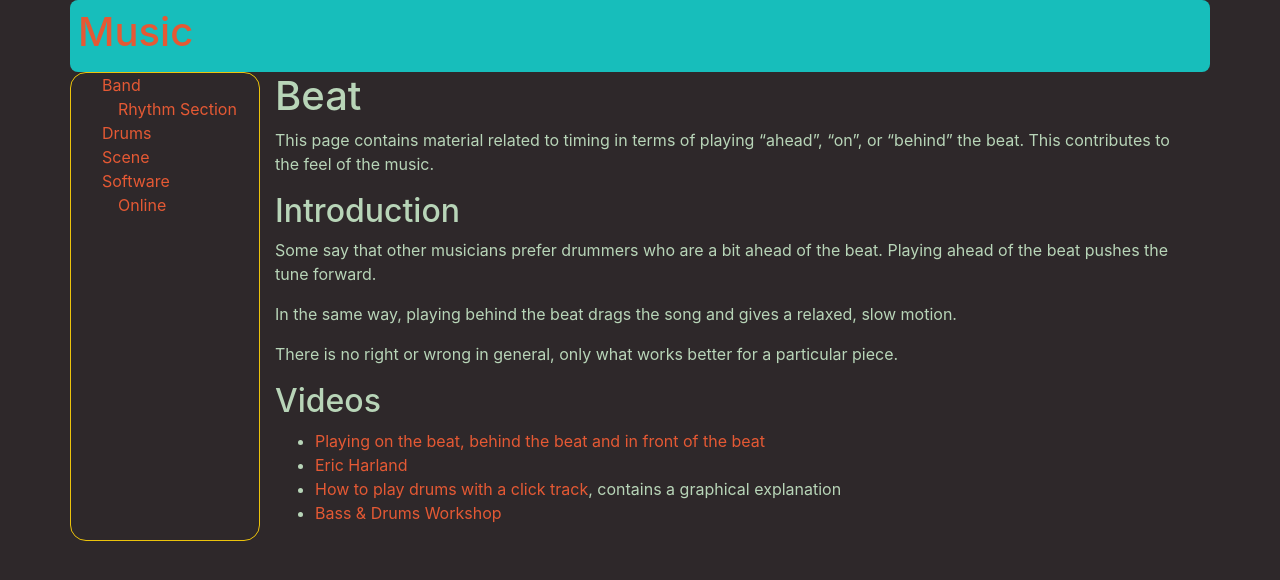
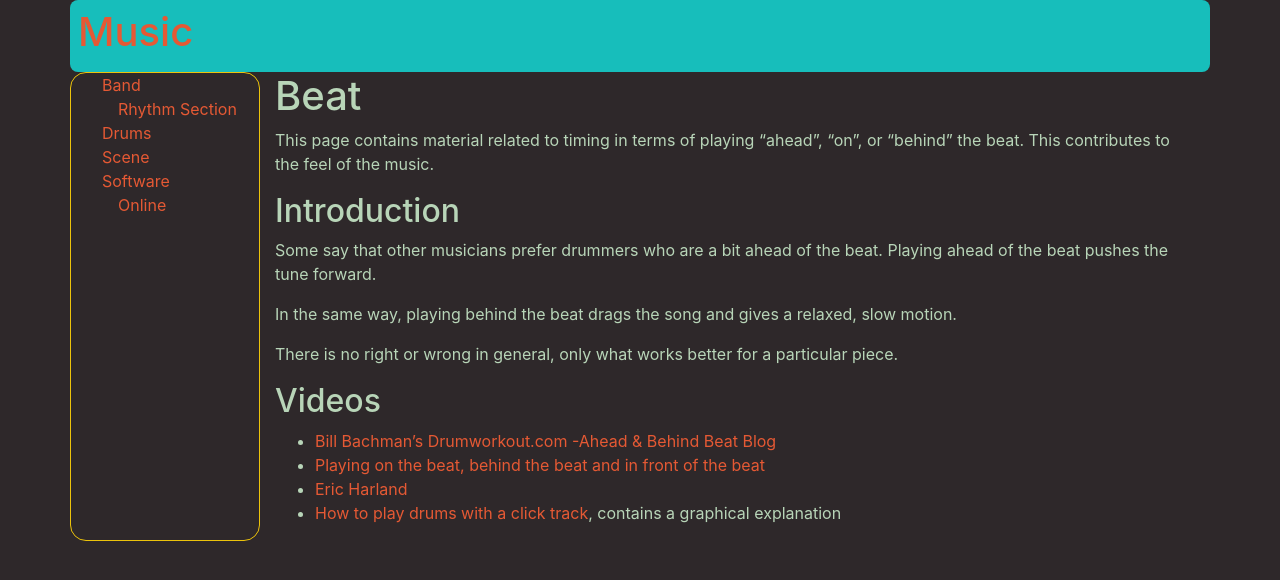
Before and after one commit to MisterY/music-site, a Jekyll site: the page built from drums/beat.md, in a window 1280 px wide. Shown: the top 580 px of the page. Built offline with Jekyll 4.4.1, drawn with Linux system fonts in a browser that asks for light colours; nearby versions of some CDN libraries; our own code applies the rules of GitHub Pages for plain Markdown files.

Commit message:
adding a link

```diff
--- a/drums/beat.md
+++ b/drums/beat.md
@@ -13,7 +13,7 @@ There is no right or wrong in general, only what works better for a particular p
 
 ## Videos
 
+- [Bill Bachman's Drumworkout.com -Ahead & Behind Beat Blog](https://www.youtube.com/watch?v=IPuRMdKfjEU)
 - [Playing on the beat, behind the beat and in front of the beat](https://www.youtube.com/watch?v=GlcSuJlOwJ0)
 - [Eric Harland](https://www.youtube.com/watch?v=1PRsRagfrm0)
 - [How to play drums with a click track](https://www.youtube.com/watch?v=w0DtCmh0JI0), contains a graphical explanation
-- [Bass & Drums Workshop](https://www.youtube.com/watch?v=UB_G32rKNS0)
```
